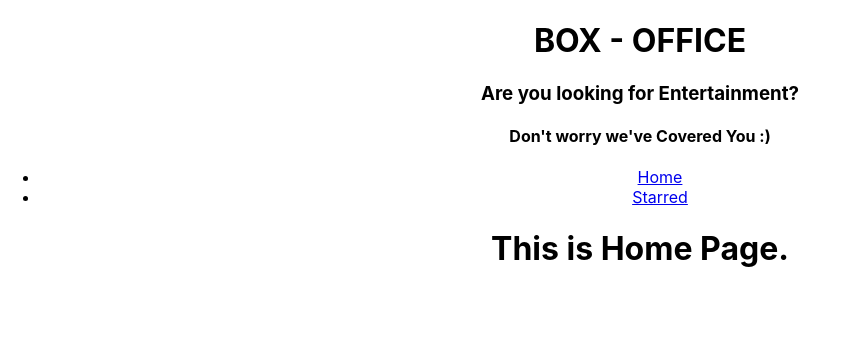
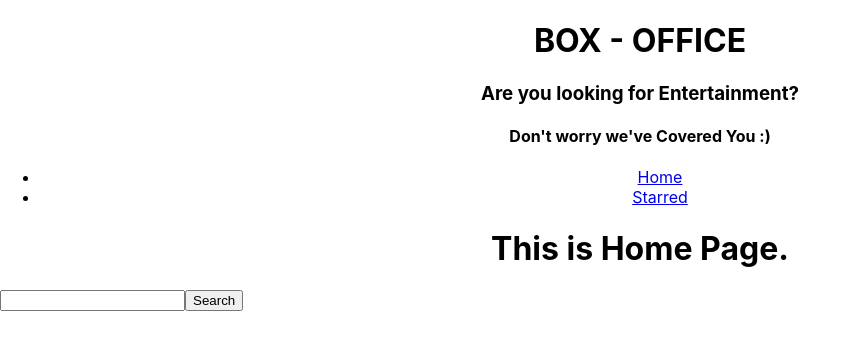
Before and after one commit to itishjain/Binge-o-Holic, a React (Create React App) app: page / in a window 1280 px wide. Shown: the top 350 px of the page, without its empty margins (0-861 px from the left). Built offline with nearby package versions, Linux system fonts and the light colour scheme.

Commit message:
Added Search Feature

```diff
--- a/src/Components/MainPage.js
+++ b/src/Components/MainPage.js
@@ -10,7 +10,6 @@ const MainPage = ({ children }) => {
         subtitle1="Are you looking for Entertainment?"
         subtitle2="Don't worry we've Covered You :)"
       />
-
       <Navbar />
       {children}
     </div>
--- a/src/Pages/Home.js
+++ b/src/Pages/Home.js
@@ -1,10 +1,39 @@
-import React from 'react';
+import React, { useState } from 'react';
 import MainPage from '../Components/MainPage';
 
 const Home = () => {
+  const [searchInput, setInput] = useState('');
+
+  const onInputChange = event => {
+    setInput(event.target.value);
+  };
+
+  const onSearch = () => {
+    fetch(`https://api.tvmaze.com/search/shows?q=${searchInput}`)
+      .then(result => result.json())
+      .then(answer => {
+        console.log(answer);
+      });
+  };
+
+  const resultPressingEnter = event => {
+    if (event.keyCode === 13) {
+      onSearch();
+    }
+  };
+
   return (
     <MainPage>
       <h1 align="center">This is Home Page.</h1>
+      <input
+        type="text"
+        onChange={onInputChange}
+        onKeyDown={resultPressingEnter}
+        value={searchInput}
+      ></input>
+      <button type="button" onClick={onSearch}>
+        Search
+      </button>
     </MainPage>
   );
 };
```
